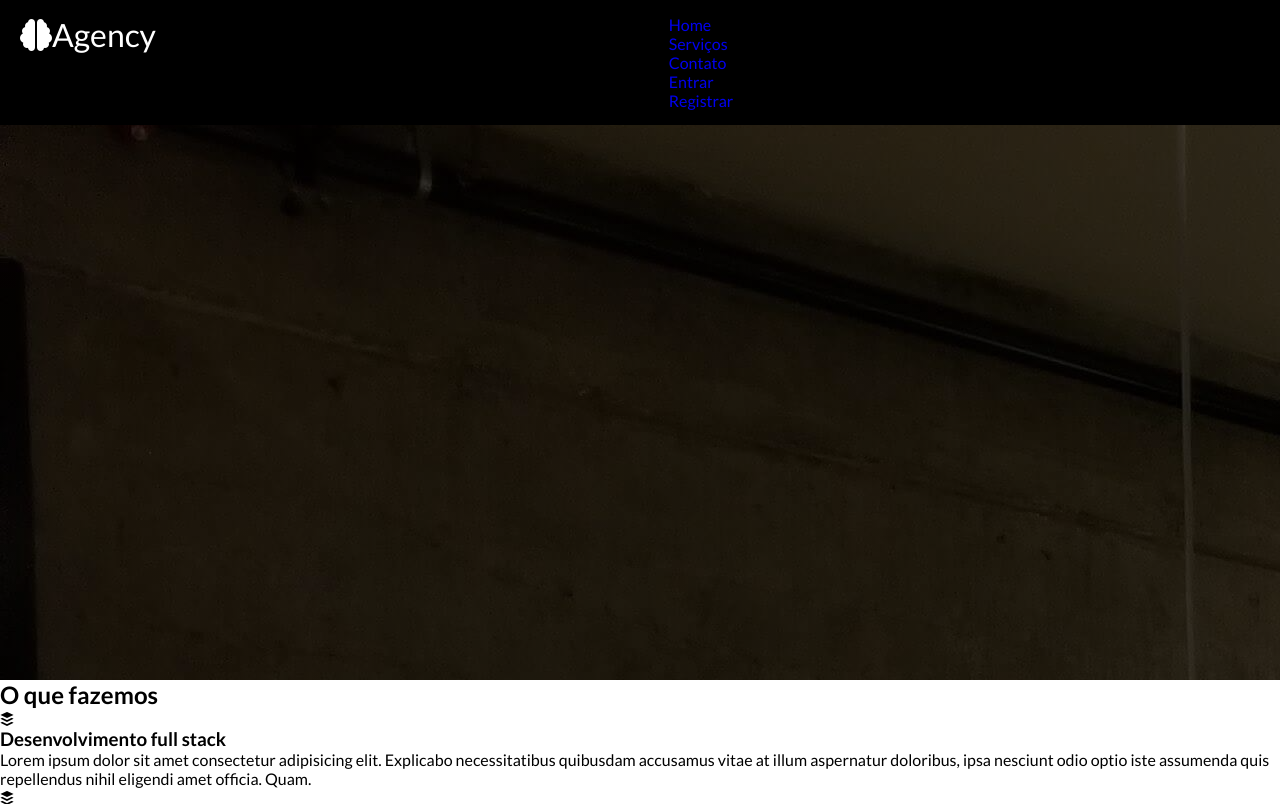
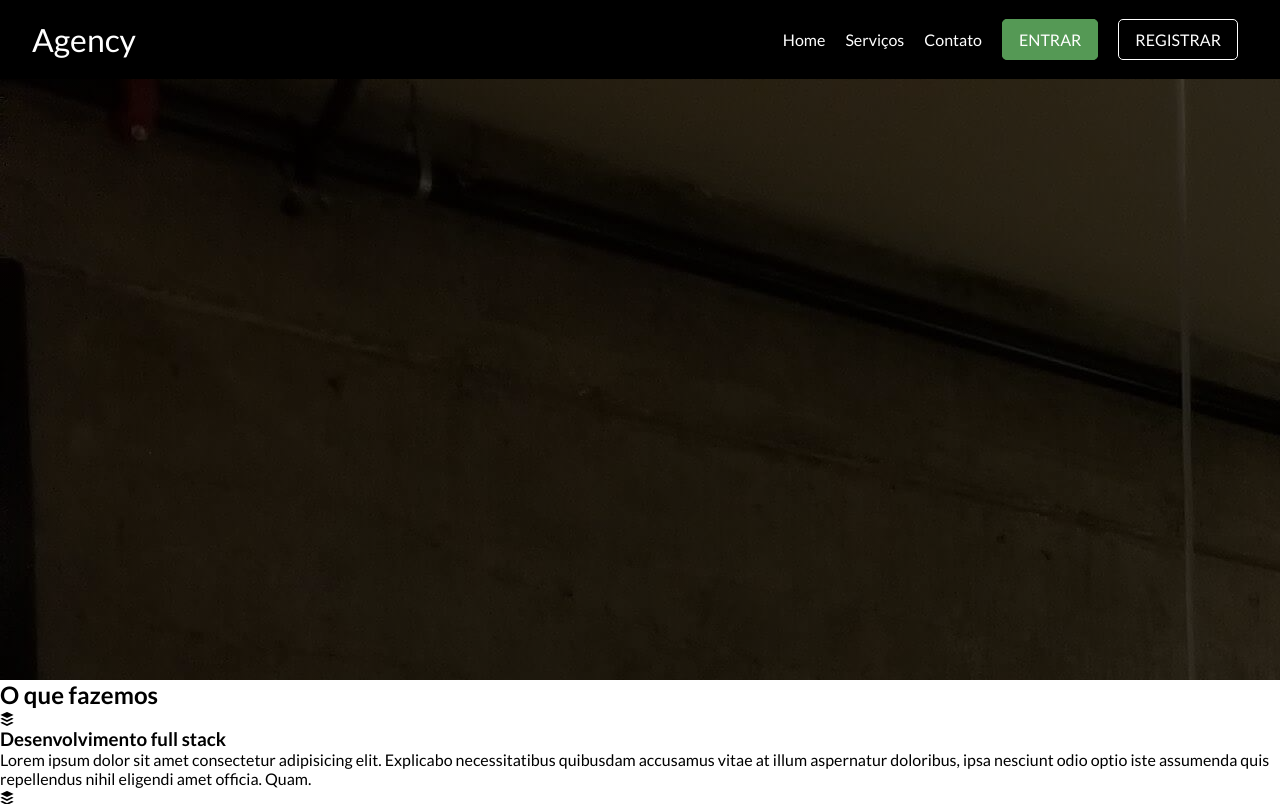
Before and after one commit to linusmanuel/agency, a website: page index.html in a window 1280 px wide. Shown: the top 804 px of the page. Drawn offline with Linux system fonts and the light colour scheme.

Commit message:
feat: Built header menu

```diff
--- a/index.html
+++ b/index.html
@@ -21,7 +21,7 @@
 						<li><a href="#">Serviços</a></li>
 						<li><a href="#">Contato</a></li>
 						<li><a href="#" class="btn btn-primary">Entrar</a></li>
-						<li><a href="#">Registrar</a></li>
+						<li><a href="#" class="btn">Registrar</a></li>
 					</ul>
 				</nav>
 				<i class="fas fa-bars"></i>
--- a/src/style/components/_button.scss
+++ b/src/style/components/_button.scss
@@ -0,0 +1,30 @@
+.btn {
+  padding: .6rem rem(16px);
+  border: solid 1px var(--light);
+  text-transform: uppercase;
+  border-radius: 5px;
+  transition: .3s;
+  color: var(--light);
+
+  &:hover {
+    border-color: var(--primary);
+    background-color: var(--primary);
+    color: var(--light);
+  }
+
+  &-primary {
+    background-color: var(--primary);
+    border-color: var(--primary);
+
+    &:hover {
+      background-color: transparent;
+    }
+  }
+
+  &--rounded {
+    @include padding-y(16px);
+    @include padding-x(24px);
+    margin-top: rem(16px);
+    border-radius: rem(32px);
+  }
+}
--- a/src/style/layout/_header.scss
+++ b/src/style/layout/_header.scss
@@ -4,8 +4,8 @@
   height: 85vh;
 
   .nav-container {
-    @include padding-y(15px);
-    @include padding-x(20px);
+    @include padding-y(20px);
+    @include padding-x(32px);
     display: flex;
     justify-content: space-between;
     position: fixed;
@@ -14,6 +14,33 @@
     width: 100%;
     background-color: var(--dark-100);
     z-index: 10;
+
+    &-navbar {
+      @include centralized;
+      justify-content: space-between;
+
+      li {
+        @include margin-y(5px);
+        @include margin-x(10px);
+        height: 100%;
+      }
+
+      a {
+        @include main-hover;
+        color: var(--light);
+      }
+    }
+
+    .fas {
+      display: none;
+      font-size: rem(32px);
+      color: var(--light);
+    }
+
+    nav {
+      display: flex;
+      align-items: center;
+    }
   }
 
   .brand {
```
Also changed, not shown: styles/style.min.css, 1 other file.
